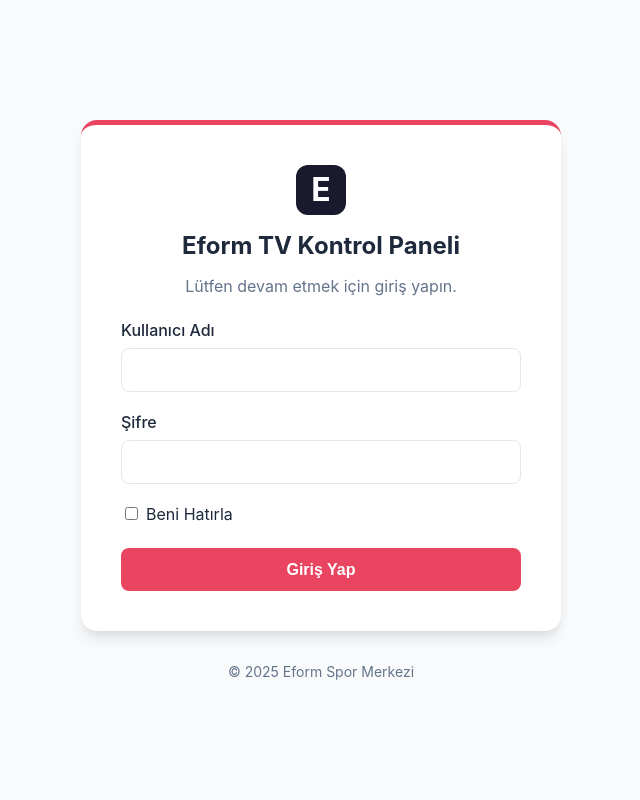
After one commit to mredag/pi-ScreenTV, a Flask app: page /login in a window 1280 px wide. The commit adds this page. Shown: the whole page, without its empty margins (319-959 px from the left). Run offline with Flask 3, Linux system fonts and the light colour scheme.

```diff
--- a/app.py
+++ b/app.py
@@ -10,7 +10,15 @@ import subprocess
 import time
 import logging
 from datetime import datetime, timedelta
-from flask import Flask, render_template, jsonify, request
+from flask import Flask, render_template, jsonify, request, redirect, url_for, flash
+from flask_login import (
+    LoginManager,
+    UserMixin,
+    login_user,
+    logout_user,
+    login_required,
+)
+from werkzeug.security import check_password_hash, generate_password_hash
 from threading import Lock
 from apscheduler.schedulers.background import BackgroundScheduler
 import signal
@@ -19,6 +27,7 @@ import threading
 from concurrent.futures import ThreadPoolExecutor, as_completed
 from werkzeug.utils import secure_filename
 import psutil
+import shutil
 
 # Uygulama dizini
 BASE_DIR = os.path.dirname(os.path.abspath(__file__))
@@ -50,6 +59,30 @@ logger = logging.getLogger("PiEkran")
 app = Flask(__name__)
 app.config["UPLOAD_FOLDER"] = VIDEO_DIR
 app.config["IMAGE_UPLOAD_FOLDER"] = IMAGE_DIR
+
+# Flask-Login kurulumu
+login_manager = LoginManager()
+login_manager.login_view = "login"
+login_manager.init_app(app)
+
+
+class User(UserMixin):
+    def __init__(self, username: str):
+        self.id = username
+
+
+@login_manager.user_loader
+def load_user(user_id):
+    if user_id == app.config.get("USERNAME"):
+        return User(user_id)
+    return None
+
+
+@login_manager.unauthorized_handler
+def unauthorized_callback():
+    if request.is_json:
+        return jsonify({"success": False, "message": "Oturum gerekli"}), 401
+    return redirect(url_for("login"))
 
 
 class MediaPlayer:
@@ -88,6 +121,9 @@ class MediaPlayer:
                     "--no-input-default-bindings",
                 ],
                 "startup_delay": 5,
+                "SECRET_KEY": "change-me",
+                "USERNAME": "admin",
+                "PASSWORD_HASH": "",
             }
 
     def save_config(self):
@@ -141,6 +177,9 @@ class MediaPlayer:
 
     def play_video(self, video_list=None):
         """Video oynat"""
+        if not shutil.which("mpv"):
+            logger.error("mpv oynaticisi bulunamadi")
+            return False, "mpv yüklü değil"
         self.videos = self.get_video_files()
         if not video_list:
             if not self.videos:
@@ -187,6 +226,9 @@ class MediaPlayer:
 
     def play_camera(self, name=None):
         """Kamera yayınını göster"""
+        if not shutil.which("mpv"):
+            logger.error("mpv oynaticisi bulunamadi")
+            return False, "mpv yüklü değil"
         cameras = self.config.get("cameras", [])
         camera_url = None
         if name:
@@ -228,6 +270,9 @@ class MediaPlayer:
 
     def play_slideshow(self, images=None, interval=5):
         """Resim slayt gösterisi oynat"""
+        if not shutil.which("mpv"):
+            logger.error("mpv oynaticisi bulunamadi")
+            return False, "mpv yüklü değil"
         if not images:
             image_files = self.get_image_files()
             if not image_files:
@@ -361,36 +406,98 @@ class MediaPlayer:
 # Global media player instance
 player = MediaPlayer()
 
+# Konfigürasyondan gizli anahtar ve kullanıcı bilgilerini al
+app.config["SECRET_KEY"] = player.config.get("SECRET_KEY", "change-me")
+app.config["USERNAME"] = player.config.get("USERNAME", "admin")
+app.config["PASSWORD_HASH"] = player.config.get("PASSWORD_HASH", "")
+
+
+@app.route("/login", methods=["GET", "POST"])
+def login():
+    if request.method == "POST":
+        username = request.form.get("username")
+        password = request.form.get("password")
+        remember = bool(request.form.get("remember"))
+
+        if (
+            username == app.config.get("USERNAME")
+            and check_password_hash(app.config.get("PASSWORD_HASH", ""), password)
+        ):
+            login_user(User(username), remember=remember)
+            flash("Başarıyla giriş yapıldı", "success")
+            return redirect(url_for("dashboard"))
+        else:
+            flash("Kullanıcı adı veya şifre hatalı", "error")
+
+    return render_template("login.html", now=datetime.now())
+
+
+@app.route("/logout")
+@login_required
+def logout():
+    logout_user()
+    flash("Çıkış yapıldı", "success")
+    return redirect(url_for("login"))
+
+
+@app.route("/change_password", methods=["GET", "POST"])
+@login_required
+def change_password():
+    if request.method == "POST":
+        current = request.form.get("current_password")
+        new_pass = request.form.get("new_password")
+        confirm = request.form.get("confirm_password")
+
+        if not check_password_hash(app.config.get("PASSWORD_HASH", ""), current):
+            flash("Mevcut şifre hatalı", "error")
+        elif new_pass != confirm:
+            flash("Yeni şifreler eşleşmiyor", "error")
+        else:
+            new_hash = generate_password_hash(new_pass)
+            app.config["PASSWORD_HASH"] = new_hash
+            player.config["PASSWORD_HASH"] = new_hash
+            player.save_config()
+            flash("Şifre güncellendi", "success")
+            return redirect(url_for("dashboard"))
+
+    return render_template("change_password.html")
+
 
 @app.route("/")
+@login_required
 def index():
     """Ana sayfa"""
     return render_template("dashboard.html")
 
 
 @app.route("/dashboard")
+@login_required
 def dashboard():
     """Gelişmiş kontrol paneli"""
     return render_template("dashboard.html")
 
 
 @app.route("/status")
+@login_required
 def status():
     """Sistem durumu"""
     return jsonify(player.get_status())
 
 
 @app.route("/videos")
+@login_required
 def videos():
     return jsonify({"videos": player.get_video_files()})
 
 
 @app.route("/images")
+@login_required
 def images():
     return jsonify({"images": player.get_image_files()})
 
 
 @app.route("/play_video", methods=["POST"])
+@login_required
 def play_video():
     """Video oynatma endpoint'i"""
     logger.info("Video oynatma isteği alındı")
@@ -404,6 +511,7 @@ def play_video():
 
 
 @app.route("/play_camera", methods=["POST"])
+@login_required
 def play_camera():
     """Kamera yayını endpoint'i"""
     logger.info("Kamera yayını isteği alındı")
@@ -417,6 +525,7 @@ def play_camera():
 
 
 @app.route("/play_slideshow", methods=["POST"])
+@login_required
 def play_slideshow():
     """Slayt gösterisi endpoint'i"""
     logger.info("Slayt gösterisi isteği alındı")
@@ -430,6 +539,7 @@ def play_slideshow():
 
 
 @app.route("/stop", methods=["POST"])
+@login_required
 def stop():
     """Oynatmayı durdur"""
     logger.info("Durdurma isteği alındı")
@@ -445,6 +555,7 @@ def stop():
 
 
 @app.route("/announce", methods=["POST"])
+@login_required
 def announce():
     data = request.get_json(force=True)
     message = data.get("message", "") if data else ""
@@ -454,6 +565,7 @@ def announce():
 
 
 @app.route("/upload", methods=["POST"])
+@login_required
 def upload():
     if "files[]" not in request.files:
         return jsonify({"success": False, "message": "Dosya bulunamadı"})
@@ -469,6 +581,7 @@ def upload():
 
 
 @app.route("/upload_image", methods=["POST"])
+@login_required
 def upload_image():
     if "files[]" not in request.files:
         return jsonify({"success": False, "message": "Dosya bulunamadı"})
@@ -484,6 +597,7 @@ def upload_image():
 
 
 @app.route("/delete_video", methods=["POST"])
+@login_required
 def delete_video():
     """Video sil"""
     data = request.get_json(silent=True) or {}
@@ -505,6 +619,7 @@ def delete_video():
 
 
 @app.route("/delete_image", methods=["POST"])
+@login_required
 def delete_image():
     """Görsel sil"""
     data = request.get_json(silent=True) or {}
@@ -526,6 +641,7 @@ def delete_image():
 
 
 @app.route("/cameras", methods=["GET", "POST", "DELETE"])
+@login_required
 def cameras():
     if request.method == "GET":
         return jsonify({"cameras": player.config.get("cameras", [])})
@@ -560,12 +676,14 @@ def cameras():
 
 
 @app.route("/resume", methods=["POST"])
+@login_required
 def resume():
     player.resume_automation()
     return jsonify({"success": True})
 
 
 @app.route("/system_info")
+@login_required
 def system_info():
     temp = "N/A"
     disk = "N/A"
@@ -617,6 +735,7 @@ def system_info():
 
 
 @app.route("/logs")
+@login_required
 def logs():
     """Logları getir"""
     try:
@@ -726,6 +845,7 @@ def discover_onvif_cameras():
 
 
 @app.route("/discover_cameras", methods=["POST"])
+@login_required
 def discover_cameras():
     """Ağdaki kameraları keşfet"""
     logger.info("Kamera keşfi isteği alındı")
--- a/config.json
+++ b/config.json
@@ -25,5 +25,8 @@
             "end": "19:00",
             "source": "camera"
         }
-    ]
+    ],
+    "SECRET_KEY": "change-this-secret",
+    "USERNAME": "admin",
+    "PASSWORD_HASH": "scrypt:32768:8:1$h93itwcE5ZkxHWc6$7073dfb5a65798d33023793c00a40012bcf4242cb5c7fc5f0ab72faaef428f046fb7bf462019e63218748dfd9167ba1c9abd4240e1917f8cb13cf9132bec823d"
 }
--- a/requirements.txt
+++ b/requirements.txt
@@ -4,3 +4,4 @@ onvif-zeep==0.2.12
 netifaces==0.11.0
 
 psutil
+Flask-Login==0.6.3
--- /dev/null
+++ b/static/login.css
@@ -0,0 +1,137 @@
+:root {
+    --primary-color: #1a1a2e;
+    --accent-color: #e94560;
+    --background-color: #f8fafc;
+    --surface-color: #ffffff;
+    --text-primary: #1e293b;
+    --text-secondary: #64748b;
+    --border-color: #e2e8f0;
+    --font-sans: -apple-system, BlinkMacSystemFont, 'Segoe UI', Roboto, 'Helvetica Neue', Arial, sans-serif;
+    --shadow-lg: 0 10px 15px -3px rgba(0, 0, 0, 0.1), 0 4px 6px -2px rgba(0, 0, 0, 0.05);
+}
+
+body, html {
+    margin: 0;
+    padding: 0;
+    height: 100%;
+    font-family: var(--font-sans);
+    background-color: var(--background-color);
+    color: var(--text-primary);
+}
+
+.login-container {
+    display: flex;
+    flex-direction: column;
+    justify-content: center;
+    align-items: center;
+    min-height: 100vh;
+    padding: 2rem;
+    box-sizing: border-box;
+}
+
+.login-box {
+    background: var(--surface-color);
+    padding: 2.5rem;
+    border-radius: 1rem;
+    box-shadow: var(--shadow-lg);
+    width: 100%;
+    max-width: 400px;
+    text-align: center;
+    border-top: 5px solid var(--accent-color);
+}
+
+.logo {
+    width: 50px;
+    height: 50px;
+    background: var(--primary-color);
+    color: white;
+    font-size: 2rem;
+    font-weight: bold;
+    border-radius: 0.75rem;
+    display: inline-flex;
+    align-items: center;
+    justify-content: center;
+    margin-bottom: 1rem;
+}
+
+.login-box h2 {
+    margin: 0 0 0.5rem 0;
+    font-size: 1.5rem;
+    color: var(--text-primary);
+}
+
+.login-box p {
+    margin-bottom: 1.5rem;
+    color: var(--text-secondary);
+}
+
+.input-group {
+    text-align: left;
+    margin-bottom: 1.25rem;
+}
+
+.input-group label {
+    display: block;
+    margin-bottom: 0.5rem;
+    font-weight: 500;
+}
+
+.input-group input {
+    width: 100%;
+    padding: 0.75rem 1rem;
+    border: 1px solid var(--border-color);
+    border-radius: 0.5rem;
+    font-size: 1rem;
+    box-sizing: border-box;
+    transition: border-color 0.2s, box-shadow 0.2s;
+}
+
+.input-group input:focus {
+    outline: none;
+    border-color: var(--accent-color);
+    box-shadow: 0 0 0 3px rgba(233, 69, 96, 0.1);
+}
+
+.remember-me {
+    display: flex;
+    align-items: center;
+    justify-content: flex-start;
+    margin-bottom: 1.5rem;
+}
+
+.remember-me input {
+    margin-right: 0.5rem;
+    accent-color: var(--accent-color);
+}
+
+.login-button {
+    width: 100%;
+    padding: 0.8rem;
+    border: none;
+    background-color: var(--accent-color);
+    color: white;
+    font-size: 1rem;
+    font-weight: 600;
+    border-radius: 0.5rem;
+    cursor: pointer;
+    transition: background-color 0.2s;
+}
+
+.login-button:hover {
+    background-color: #d63c54;
+}
+
+.login-footer {
+    margin-top: 2rem;
+    color: var(--text-secondary);
+    font-size: 0.875rem;
+}
+
+.flash-message {
+    padding: 1rem;
+    margin-bottom: 1rem;
+    border-radius: 0.5rem;
+    background-color: #f8d7da;
+    color: #721c24;
+    border: 1px solid #f5c6cb;
+}
--- /dev/null
+++ b/templates/login.html
@@ -0,0 +1,45 @@
+<!DOCTYPE html>
+<html lang="tr">
+<head>
+    <meta charset="UTF-8">
+    <meta name="viewport" content="width=device-width, initial-scale=1.0">
+    <title>Eform TV - Giriş</title>
+    <link rel="stylesheet" href="{{ url_for('static', filename='login.css') }}">
+</head>
+<body>
+    <div class="login-container">
+        <div class="login-box">
+            <div class="logo">E</div>
+            <h2>Eform TV Kontrol Paneli</h2>
+            <p>Lütfen devam etmek için giriş yapın.</p>
+
+            {% with messages = get_flashed_messages(with_categories=true) %}
+                {% if messages %}
+                    {% for category, message in messages %}
+                        <div class="flash-message {{ category }}">{{ message }}</div>
+                    {% endfor %}
+                {% endif %}
+            {% endwith %}
+
+            <form method="POST" action="{{ url_for('login') }}">
+                <div class="input-group">
+                    <label for="username">Kullanıcı Adı</label>
+                    <input type="text" id="username" name="username" required>
+                </div>
+                <div class="input-group">
+                    <label for="password">Şifre</label>
+                    <input type="password" id="password" name="password" required>
+                </div>
+                <div class="remember-me">
+                    <input type="checkbox" id="remember" name="remember">
+                    <label for="remember">Beni Hatırla</label>
+                </div>
+                <button type="submit" class="login-button">Giriş Yap</button>
+            </form>
+        </div>
+        <footer class="login-footer">
+            © {{ now.year }} Eform Spor Merkezi
+        </footer>
+    </div>
+</body>
+</html>
```
Also changed, not shown: generate_hash.py (added, +15 -0 lines), static/script.js (+35 -24 lines), templates/change_password.html (added, +39 -0 lines), templates/dashboard.html (+19 -0 lines), README.md, 1 other file.
